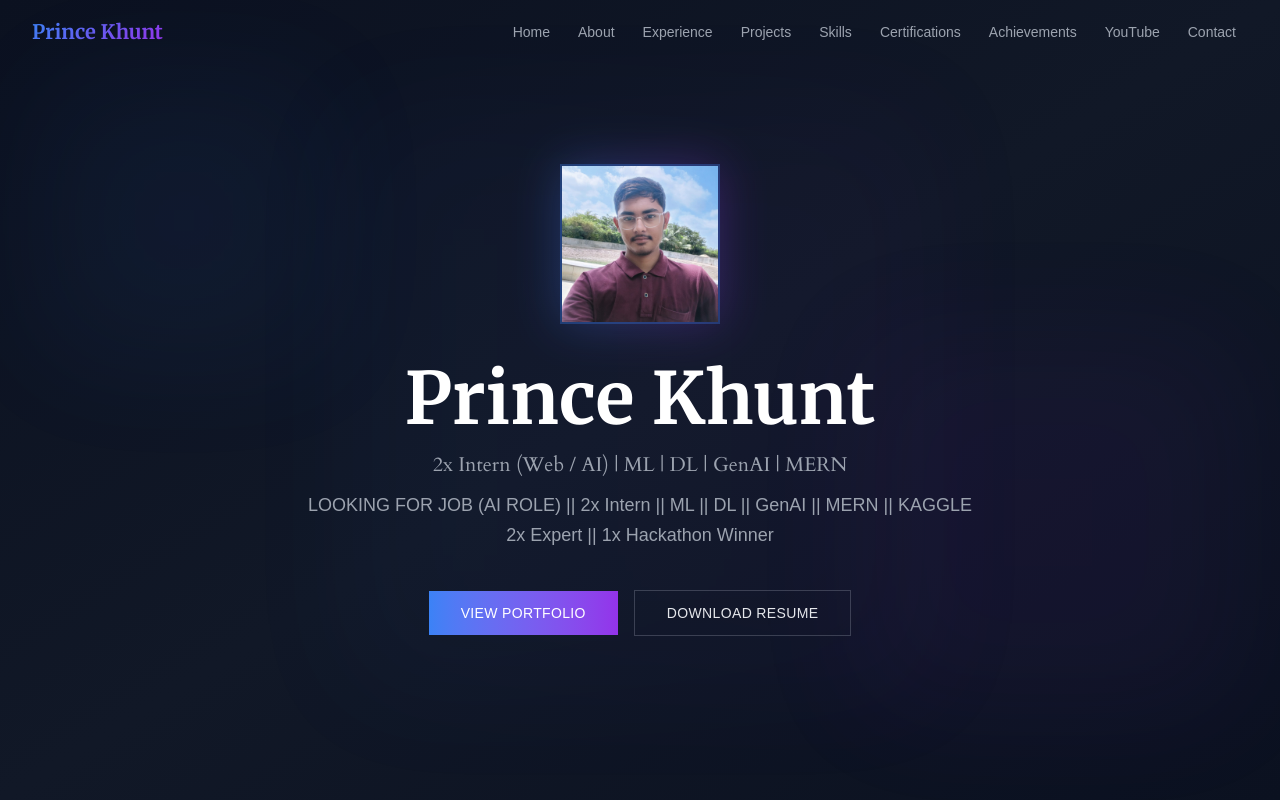
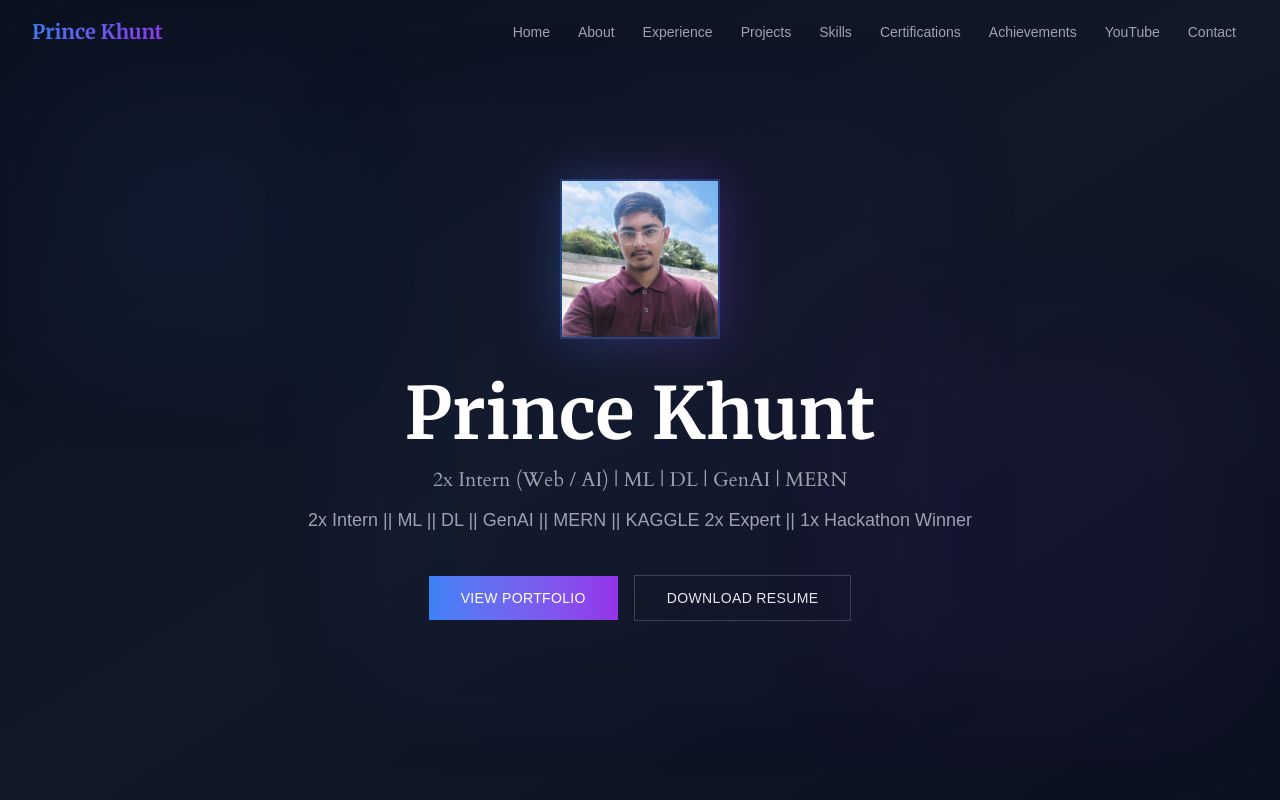
Before and after one commit to PrinceKhunt16/PortfolioWebsite, a Next.js app: page / in a window 1280 px wide. Shown: the top 800 px of the page. Built offline with nearby package versions, Linux system fonts and the light colour scheme; a web font is replaced by a local one.

Commit message:
career update

```diff
--- a/src/components/hero-content.js
+++ b/src/components/hero-content.js
@@ -62,7 +62,7 @@ const HeroContent = () => {
                     transition={{ duration: 0.8, delay: 0.5 }}
                     className="text-base md:text-lg text-[var(--text-muted)] mb-10 max-w-2xl mx-auto leading-relaxed"
                 >
-                    LOOKING FOR JOB (AI ROLE) || 2x Intern || ML || DL || GenAI || MERN || KAGGLE 2x
+                    2x Intern || ML || DL || GenAI || MERN || KAGGLE 2x
                     Expert || 1x Hackathon Winner
                 </motion.p>
 
```
